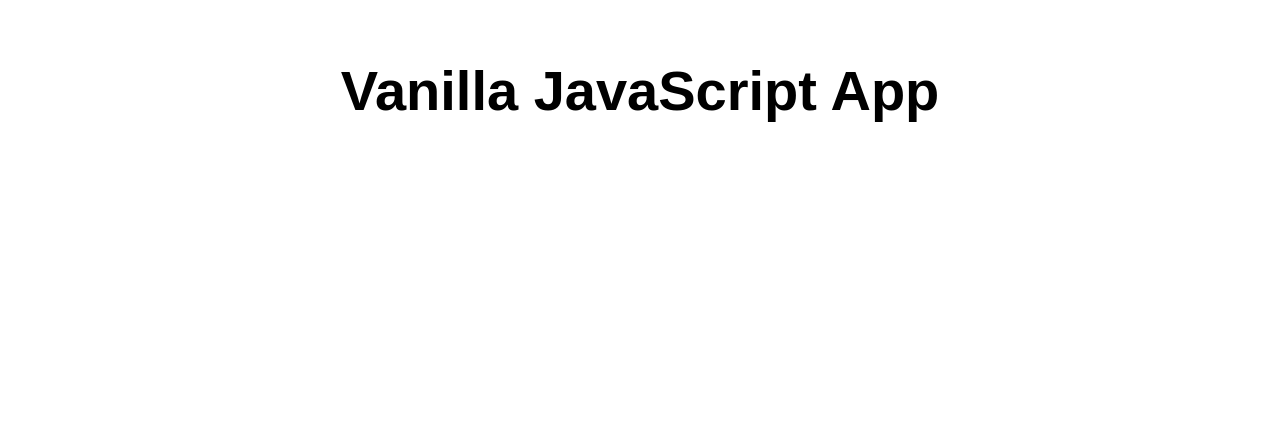
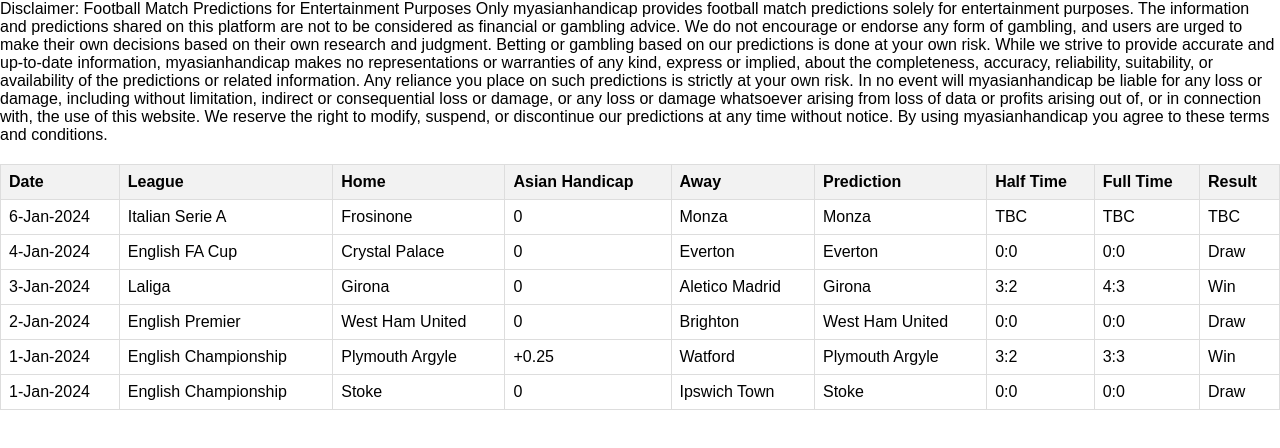
Before and after one commit to raymond-org/myasianhandicap, a website: page src/index.html in a window 1280 px wide. Drawn offline with Linux system fonts and the light colour scheme.

Commit message:
Update index.html

```diff
--- a/src/index.html
+++ b/src/index.html
@@ -1,17 +1,118 @@
 <!DOCTYPE html>
 <html lang="en">
+<head>
+    <meta charset="UTF-8">
+    <meta name="viewport" content="width=device-width, initial-scale=1.0">
+    <link rel="stylesheet" href="styles.css">
+    <title>MY ASIAN HANDICAP</title>
+    <style>
+        table {
+            width: 100%;
+            border-collapse: collapse;
+            margin-top: 20px;
+        }
 
-<head>
-  <meta charset="UTF-8">
-  <meta name="viewport" content="width=device-width, initial-scale=1.0">
-  <link rel="stylesheet" href="styles.css">
-  <title>Vanilla JavaScript App</title>
+        th, td {
+            border: 1px solid #ddd;
+            padding: 8px;
+            text-align: left;
+        }
+
+        th {
+            background-color: #f2f2f2;
+        }
+    </style>
 </head>
+<body>
+Disclaimer: Football Match Predictions for Entertainment Purposes Only
+myasianhandicap provides football match predictions solely for entertainment purposes. The information and predictions shared on this platform are not to be considered as financial or gambling advice.
+We do not encourage or endorse any form of gambling, and users are urged to make their own decisions based on their own research and judgment. Betting or gambling based on our predictions is done at your own risk.
+While we strive to provide accurate and up-to-date information, myasianhandicap makes no representations or warranties of any kind, express or implied, about the completeness, accuracy, reliability, suitability, or availability of the predictions or related information.
+Any reliance you place on such predictions is strictly at your own risk. In no event will myasianhandicap be liable for any loss or damage, including without limitation, indirect or consequential loss or damage, or any loss or damage whatsoever arising from loss of data or profits arising out of, or in connection with, the use of this website.
+We reserve the right to modify, suspend, or discontinue our predictions at any time without notice. By using myasianhandicap you agree to these terms and conditions.
+    <table>
+        <thead>
+            <tr>
+                <th>Date</th>
+                <th>League</th>
+                <th>Home</th>
+                <th>Asian Handicap</th>
+                <th>Away</th>
+                <th>Prediction</th>
+                <th>Half Time</th>
+                <th>Full Time</th>
+                <th>Result</th>
+            </tr>
+        </thead>
+        <tbody>
+            <tr>
+                <td>6-Jan-2024</td>
+                <td>Italian Serie A</td>
+                <td>Frosinone</td>
+                <td>0</td>
+                <td>Monza</td>
+                <td>Monza</td>
+                <td>TBC</td>
+                <td>TBC</td>
+                <td>TBC</td>
+            </tr>
+            <tr>
+                <td>4-Jan-2024</td>
+                <td>English FA Cup</td>
+                <td>Crystal Palace</td>
+                <td>0</td>
+                <td>Everton</td>
+                <td>Everton</td>
+                <td>0:0</td>
+                <td>0:0</td>
+                <td>Draw</td>
+            </tr>
+            <tr>
+                <td>3-Jan-2024</td>
+                <td>Laliga</td>
+                <td>Girona</td>
+                <td>0</td>
+                <td>Aletico Madrid</td>
+                <td>Girona</td>
+                <td>3:2</td>
+                <td>4:3</td>
+                <td>Win</td>
+            </tr>
+            <tr>
+                <td>2-Jan-2024</td>
+                <td>English Premier</td>
+                <td>West Ham United</td>
+                <td>0</td>
+                <td>Brighton</td>
+                <td>West Ham United</td>
+                <td>0:0</td>
+                <td>0:0</td>
+                <td>Draw</td>
+            </tr>
+            <tr>
+                <td>1-Jan-2024</td>
+                <td>English Championship</td>
+                <td>Plymouth Argyle</td>
+                <td>+0.25</td>
+                <td>Watford</td>
+                <td>Plymouth Argyle</td>
+                <td>3:2</td>
+                <td>3:3</td>
+                <td>Win</td>
+            </tr>
+            <tr>
+                <td>1-Jan-2024</td>
+                <td>English Championship</td>
+                <td>Stoke</td>
+                <td>0</td>
+                <td>Ipswich Town</td>
+                <td>Stoke</td>
+                <td>0:0</td>
+                <td>0:0</td>
+                <td>Draw</td>
+            </tr>
+        </tbody>
+    </table>
 
-<body>
-  <main>
-    <h1>Vanilla JavaScript App</h1>
-  </main>
 </body>
-
 </html>
```
